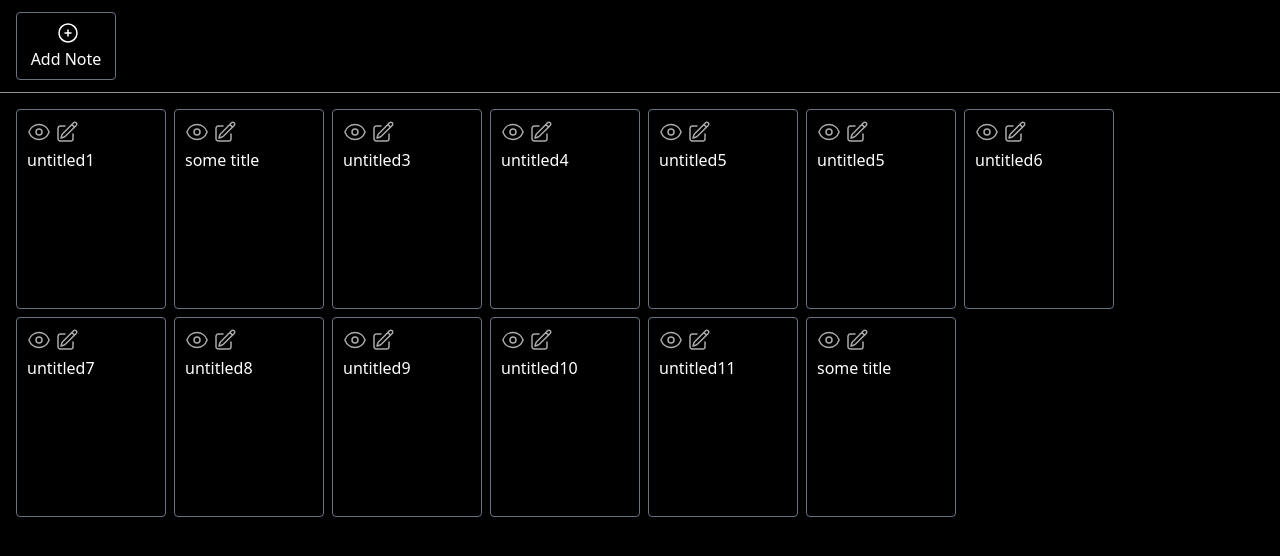
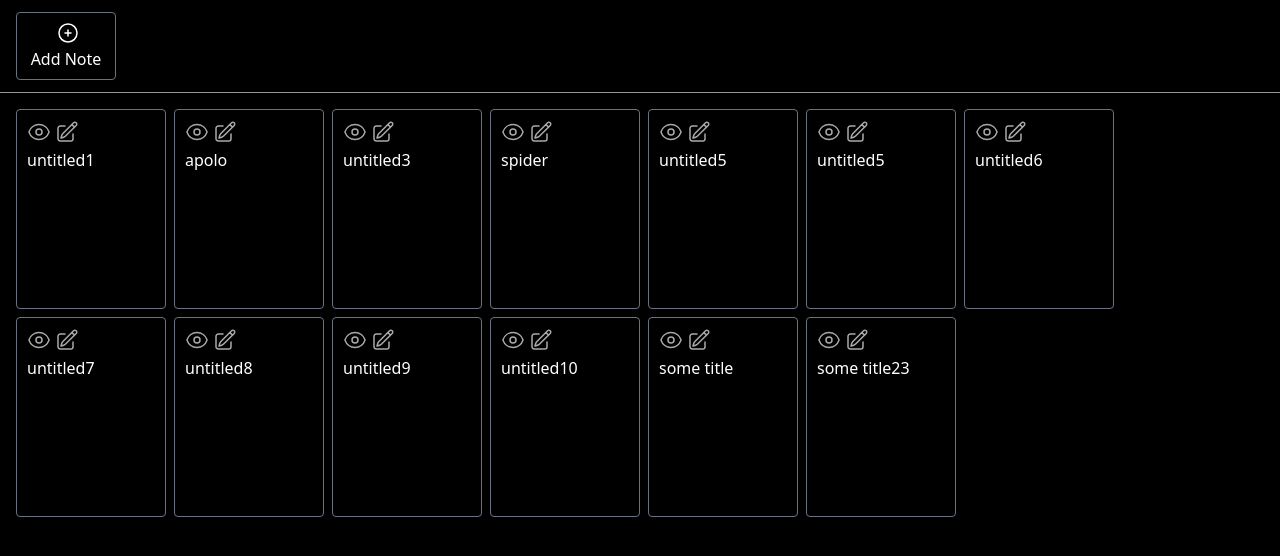
Before and after one commit to ahmedsalama0/insight-board, a Next.js app: page /notes in a window 1280 px wide. Shown: the top 556 px of the page. Built offline with nearby package versions, Linux system fonts and the light colour scheme; data requests are answered from the project's data file; what @mui/material-nextjs would draw is missing.

Commit message:
rich text editor + title added to the note + debounce mutation added

```diff
--- a/app/hooks/useNotesData.ts
+++ b/app/hooks/useNotesData.ts
@@ -78,7 +78,6 @@ export const useNotesUpdateData = () => {
           data: [...previousData?.data, newNote],
         });
       }
-      console.log('mutation query executed!');
     },
     onError: (err, _newTask, onMutateResult, context) => {
       console.log(err);
--- a/app/ui/components/FormNoteEdit.tsx
+++ b/app/ui/components/FormNoteEdit.tsx
@@ -19,10 +19,7 @@ export default function FormNoteEdit({ note }: { note: Note }) {
     isError,
     mutate: updateNoteContentMutate,
   } = useNotesUpdateData();
-
   const [open, setOpen] = React.useState(false);
-  const inputTitle = React.useRef<any>(null);
-  const editorRef = React.useRef<any>(null);
 
   const handleClickOpen = () => {
     setOpen(true);
@@ -32,16 +29,35 @@ export default function FormNoteEdit({ note }: { note: Note }) {
     setOpen(false);
   };
 
-  function onInputChange(value: any) {
-    // console.log(value);
+  function onEditorChange(value: any) {
+    console.log(value);
     const newNote = {
       id: note.id,
-      title: 'some title',
+      title: note.title,
       content: value,
     };
-    console.log(inputTitle.current);
     console.log(newNote);
     updateNoteContentMutate(newNote);
+  }
+  function onInputChange(event: any) {
+    const newNote = {
+      id: note.id,
+      title: event.target.value,
+      //content: editorRef.current,
+    };
+    console.log(newNote);
+    updateNoteContentMutate(newNote);
+  }
+
+  function onTitleChange(event: any) {
+    console.log(event);
+    const updatedNote = {
+      id: note.id,
+      title: event.target.value,
+      content: note.content,
+    };
+    console.log(updatedNote);
+    updateNoteContentMutate(updatedNote);
   }
 
   const handleSubmit = (event: React.FormEvent<HTMLFormElement>) => {
@@ -97,17 +113,17 @@ export default function FormNoteEdit({ note }: { note: Note }) {
               fullWidth
               variant="standard"
               sx={{ marginBottom: '10px' }}
-              defaultValue={note?.title}
-              //onChange={onInputChange}
-              ref={inputTitle}
+              //defaultValue={note?.title}
+              defaultValue={note.title}
+              // onChange={onInputChange}
+              onChange={inputDebounce(onTitleChange)}
             />
             <Editor
               id="editor"
               initialValue={note?.content}
-              onInit={(_evt, editor) => {
-                editorRef.current = editor;
-              }}
-              onEditorChange={inputDebounce(onInputChange)}
+              //value={editorValue}
+              // onEditorChange={inputDebounce(onEditorChange)}
+              onEditorChange={inputDebounce(onEditorChange)}
               apiKey="7179zvyqsfev6w107oa1uy6m3uhw8nzv68nbddz6gbw4d59t"
               init={{
                 height: 500,
--- a/app/utilities/inputDebounce.ts
+++ b/app/utilities/inputDebounce.ts
@@ -5,7 +5,6 @@ export const inputDebounce = (func: Function, delay: number = 1500) => {
   return (...args: any) => {
     clearTimeout(timer);
     timer = setTimeout(() => {
-      console.log(args);
       func.apply(this, args);
     }, delay);
   };
--- a/db.json
+++ b/db.json
@@ -119,8 +119,8 @@
     },
     {
       "id": "2",
-      "title": "some title",
-      "content": "<p>phpxd</p>"
+      "title": "apolo",
+      "content": "<p>Js is amazing <strong>though</strong></p>"
     },
     {
       "id": "3",
@@ -129,8 +129,8 @@
     },
     {
       "id": "4",
-      "title": "untitled4",
-      "content": "Check database migration issues before next deployment.   "
+      "title": "spider",
+      "content": "<p>Check database migration issues before next deployment.</p>"
     },
     {
       "id": "5",
@@ -169,13 +169,13 @@
     },
     {
       "id": "13607",
-      "title": "untitled11",
-      "content": "ppp"
+      "title": "some title",
+      "content": "<p>ppp</p>"
     },
     {
       "id": "23068",
-      "title": "some title",
-      "content": "<p>pophhhhhhhh</p>"
+      "title": "some title23",
+      "content": "<p>lorem ipsum</p>"
     }
   ],
   "users": []
```
